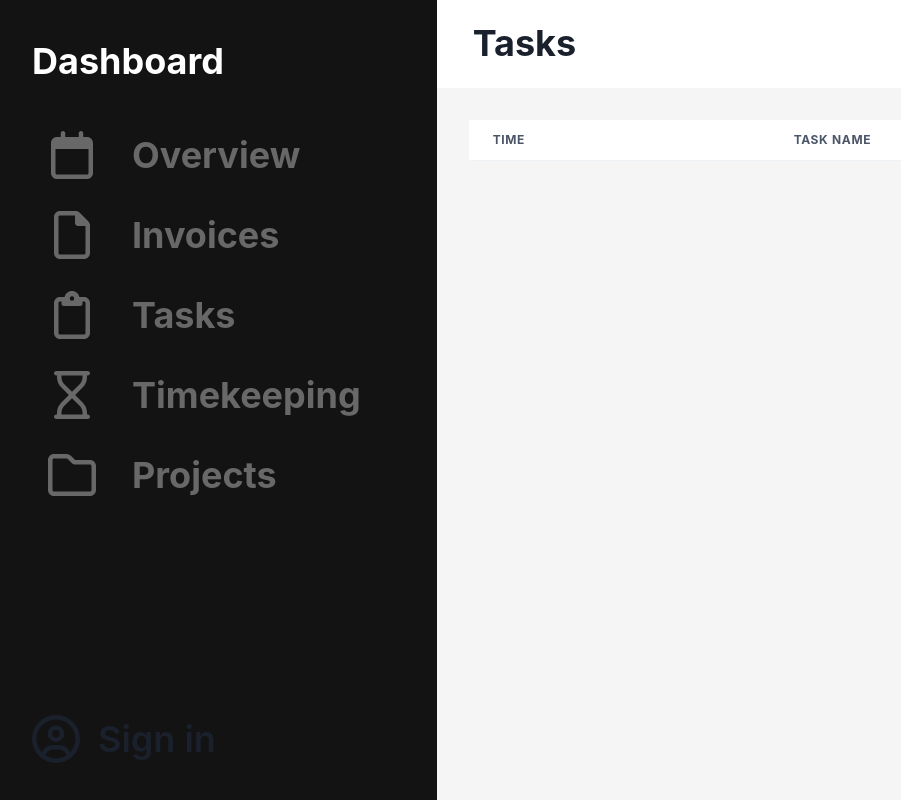
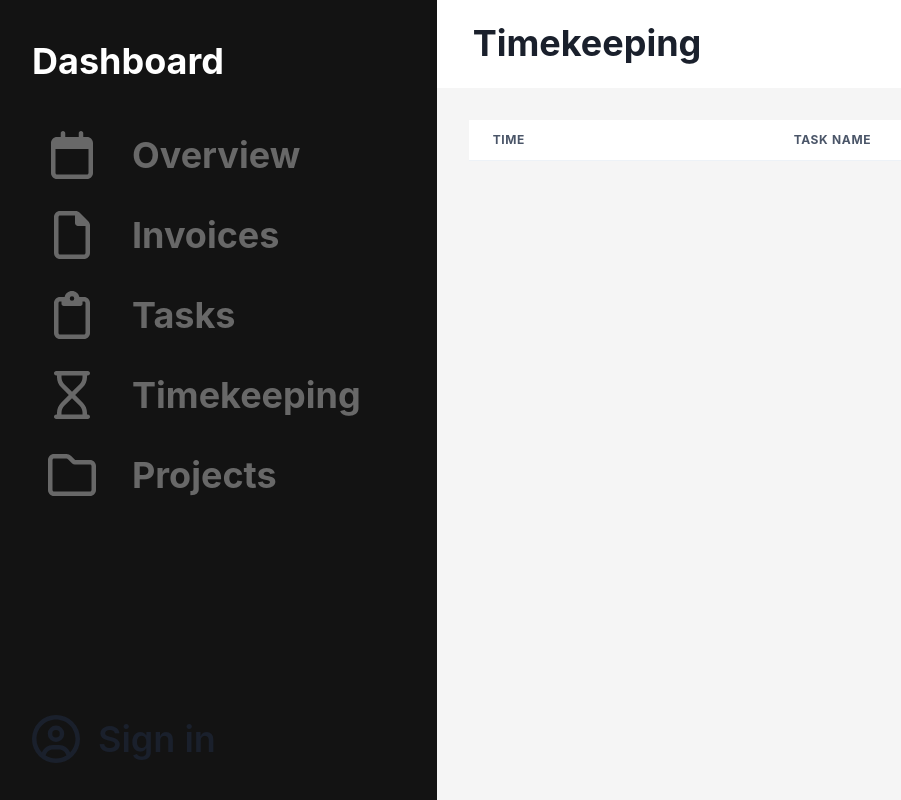
Before and after one commit to cme-timothy/invoice-dashboard, a React (Vite) app: page /timekeeping in a window 1280 px wide. Shown: the whole page, without its empty margins (8-909 px from the left). Built offline with nearby package versions, Linux system fonts and the light colour scheme.

Commit message:
fixed typo

```diff
--- a/src/pages/timekeeping/Timekeeping.tsx
+++ b/src/pages/timekeeping/Timekeeping.tsx
@@ -51,7 +51,7 @@ export default function Timekeeping() {
       </Helmet>
       <Flex direction="column" w="100%" h="100vh">
         <Flex h="5.5em" bg="white" align="center">
-          <Heading p="1em">Tasks</Heading>
+          <Heading p="1em">Timekeeping</Heading>
         </Flex>
         <TableContainer m="2em" bg="white">
           <Table variant="simple">
```
